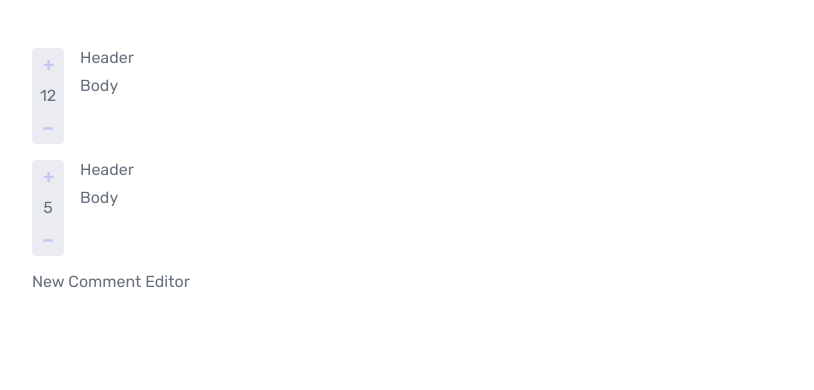
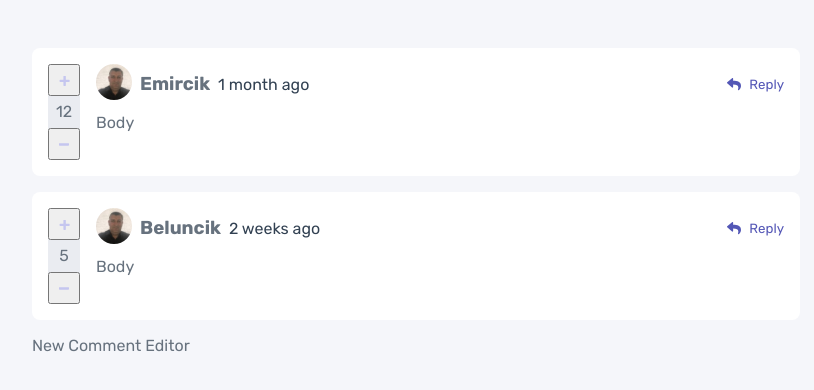
Before and after one commit to Taner-Tun/react_comments, a React (Vite) app: page / in a window 1280 px wide. Shown: the top 390 px of the page, without its empty margins (224-1038 px from the left). Built offline with nearby package versions, Linux system fonts and the light colour scheme.

Commit message:
buttons, header etc styled

```diff
--- a/data.json
+++ b/data.json
@@ -3,13 +3,13 @@
     "image": {
       "jpg": "./images/avatars/tan.jpg"
     },
-    "username": "t_tun"
+    "username": "Pappa"
   },
   "comments": [
     {
       "id": 1,
-      "content": "Hello Pappa",
-      "createdAt": "1 day ago",
+      "content": "Impressive! Though it seems the drag feature could be improved. But overall it looks incredible. You've nailed the design and the responsiveness at various breakpoints works really well.",
+      "createdAt": "1 month ago",
       "score": 12,
       "user": {
         "image": {
@@ -21,8 +21,8 @@
     },
     {
       "id": 2,
-      "content": "Hello Pappa",
-      "createdAt": "1 day ago",
+      "content": "Woah, your project looks awesome! How long have you been coding for? I'm still new, but think I want to dive into React as well soon. Perhaps you can give me an insight on where I can learn React? Thanks!",
+      "createdAt": "2 weeks ago",
       "score": 5,
       "user": {
         "image": {
@@ -33,10 +33,10 @@
       "replies": [
         {
           "id": 3,
-          "content": "Hello Pappa",
-          "createdAt": "1 day ago",
+          "content": "If you're still new, I'd recommend focusing on the fundamentals of HTML, CSS, and JS before considering React. It's very tempting to jump ahead but lay a solid foundation first.",
+          "createdAt": "1 week ago",
           "score": 4,
-          "replyingTo": "t_tun",
+          "replyingTo": "Beluncik",
           "user": {
             "image": {
               "jpg": "./images/avatars/tan.jpg"
@@ -46,15 +46,15 @@
         },
         {
           "id": 4,
-          "content": "Hello Pappa",
-          "createdAt": "1 day ago",
+          "content": "I couldn't agree more with this. Everything moves so fast and it always seems like everyone knows the newest library/framework. But the fundamentals are what stay constant.",
+          "createdAt": "2 days ago",
           "score": 2,
-          "replyingTo": "t_tun",
+          "replyingTo": "Eko",
           "user": {
             "image": {
               "jpg": "./images/avatars/tan.jpg"
             },
-            "username": "Figo"
+            "username": "Pappa"
           }
         }
       ]
--- a/package.json
+++ b/package.json
@@ -10,6 +10,7 @@
     "preview": "vite preview"
   },
   "dependencies": {
+    "clsx": "^2.0.0",
     "react": "^18.2.0",
     "react-dom": "^18.2.0"
   },
--- a/src/components/button/index.jsx
+++ b/src/components/button/index.jsx
@@ -1,14 +1,20 @@
 
-
-
+import PropTypes from "prop-types";
+import { clsx } from "clsx";
 import styles from "./styles.module.scss";
 
-function Button( {children} ) {
+function Button({ variant = "ghost", children, ...props}) {
   return (
-    <button className={(styles.button)}>
+    <button className={clsx(styles.button, styles[variant])} {...props}>
       {children}
     </button>
   );
 }
 
+// Prop types validation
+Button.propTypes = {
+  variant: PropTypes.string,
+  children: PropTypes.node.isRequired,
+};
+
 export { Button };
--- a/src/components/button/styles.module.scss
+++ b/src/components/button/styles.module.scss
@@ -9,3 +9,11 @@
     gap: 8px;
     cursor: pointer;
   }
+
+  .ghost {
+    color: var(--moderate-blue)
+  }
+
+  .warning {
+    color: var(--soft-red);
+  }
--- a/src/components/comment/body/index.jsx
+++ b/src/components/comment/body/index.jsx
@@ -1,4 +1,4 @@
-
+import { useComment } from "../useComment";
 
 function Body () {
     return(
--- a/src/components/comment/header/index.jsx
+++ b/src/components/comment/header/index.jsx
@@ -1,11 +1,49 @@
 
+import { Button } from "../../button";
+import { useComment } from "../useComment";
+
+import styles from "./styles.module.scss";
 
 function Header () {
+  const {
+    currentUser,
+    comment: {
+      createdAt,
+      user: {image,username},
+    },
+  } = useComment();
+
+  const ownedByCurrentUser = currentUser.username === username;
+
     return(
-       <div>
-         Header
+       <div className={styles.headerWrapper}>
+         <div className={styles.imageWrapper}>
+           <img src={image.jpg} alt="username" />
+          </div>
+          <h3 className={styles.username}>{username}</h3>
+          {ownedByCurrentUser && <span className={styles.youIndicator}>you</span>}
+          <div className={styles.createdAt}>{createdAt}</div>
+          <div className={styles.actionButtons}>
+          {ownedByCurrentUser ? (
+          <>
+            <Button variant="warning">
+              <img src="./images/icon-delete.svg" aria-hidden="true" alt="Delete" />
+              Delete
+            </Button>
+            <Button>
+              <img src="./images/icon-edit.svg" aria-hidden="true" alt="Edit" />
+              Edit
+            </Button>
+          </>
+        ) : (
+          <Button>
+            <img src="./images/icon-reply.svg" aria-hidden="true" alt="Reply" />
+            Reply
+          </Button>
+        )}
+          </div>
        </div>
-    )
+    );
 }
 
 export { Header };
--- /dev/null
+++ b/src/components/comment/header/styles.module.scss
@@ -0,0 +1,41 @@
+.headerWrapper {
+    display: flex;
+    align-items: center;
+    gap: 8px;
+}
+
+.imageWrapper {
+  img {
+    width: 36px;
+    height: 36px;
+    overflow: hidden;
+    border-radius: 999px;
+    object-fit: cover;
+    object-position: center;
+  }
+}
+
+.createdAt {
+  color: var(--dark-blue);
+}
+
+.userName {
+  font-weight: 500;
+  font-size: 16px;
+  color: var(--dark-blue);
+}
+
+.youIndicator {
+  background-color: var(--moderate-blue);
+  color: var(--white);
+  padding: 2px 4px;
+  font-size: 12px;
+  border-radius: 4px;
+}
+
+.actionButtons {
+  margin-left: auto;
+  display: flex;
+  align-items: center;
+  gap: 8px;
+}
--- a/src/components/comment/reactions/styles.module.scss
+++ b/src/components/comment/reactions/styles.module.scss
@@ -11,5 +11,6 @@
     display: flex;
     align-items: center;
     justify-content: center;
+    cursor: pointer;
   }
 }
--- a/src/components/comment/styles.module.scss
+++ b/src/components/comment/styles.module.scss
@@ -2,10 +2,14 @@
     display: flex;
     align-items: flex-start;
     gap: 16px;
+    background-color: var(--white);
+    border-radius: 8px;
+    padding: 16px;
 }
 
 .commentContentArea {
     display: flex;
     flex-direction: column;
     gap: 8px;
+    flex: 1;
 }
--- a/src/components/comment/useComment.jsx
+++ b/src/components/comment/useComment.jsx
@@ -1,4 +1,5 @@
 import  { useContext, createContext } from "react";
+import PropTypes from "prop-types";
 
 const CommentContext = createContext();
 
@@ -19,5 +20,9 @@ function useComment() {
 
   return context;
 }
+CommentContextProvider.propTypes = {
+  children: PropTypes.node.isRequired,
+  data: PropTypes.object.isRequired, // Update the type according to the shape of your data
+};
 
 export { CommentContextProvider, useComment };
--- a/src/styles/global.scss
+++ b/src/styles/global.scss
@@ -1,8 +1,14 @@
+* {
+    -webkit-font-smoothing: antialiased;
+    -moz-osx-font-smoothing: grayscale;
+  }
+
 body {
     font-family: "Rubik", sans-serif;
     font-size: 16px;
     line-height: 1.25;
     color: var(--grayish-blue);
+    background-color: var(--very-light-gray);
 }
 
 .container {
```
Also changed, not shown: 1 other file (tests, documents, lock files or other folders).
